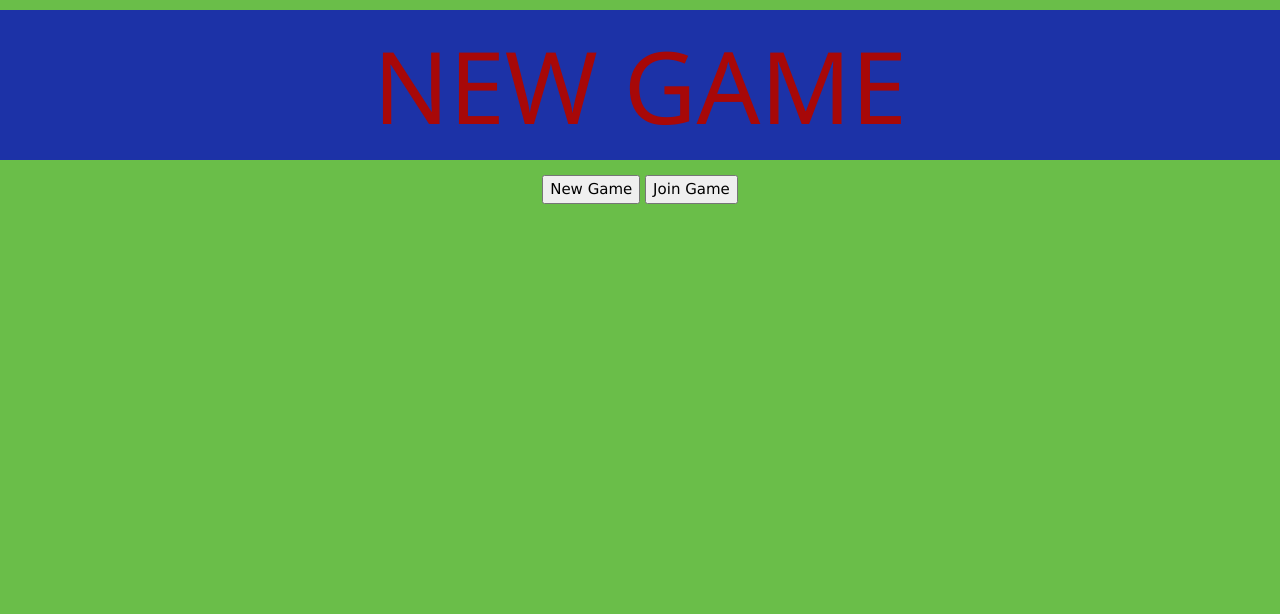
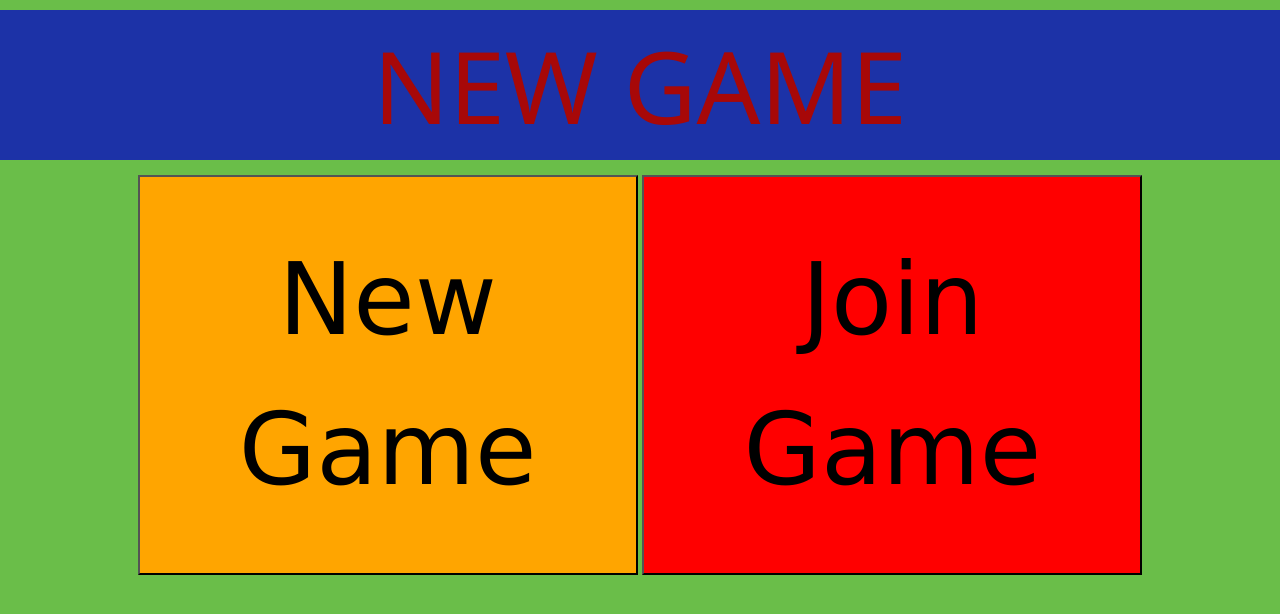
Before and after one commit to jcksnmdy/fail, a plain HTML site: page index.html in a window 1280 px wide. Drawn offline with nearby package versions, Linux system fonts and the light colour scheme.

Commit message:
almost ready

```diff
--- a/main.css
+++ b/main.css
@@ -20,6 +20,18 @@ body {
         background-color: red;
         height: 400px;
 }
+#new {
+        font-size: 100px;
+        width: 500px;
+        background-color: orange;
+        height: 400px;
+}
+#join {
+        font-size: 100px;
+        width: 500px;
+        background-color: red;
+        height: 400px;
+}
 #chooseStation {
         text-align: center;
 
--- a/main.js
+++ b/main.js
@@ -1,17 +1,18 @@
 page = 0
 function setup() {
         page = 0
+        window.location = 'index.html';
 }
 var mainClock = setInterval(main, 30)
 function main() {
         console.log(page)
 }
 function newGame() {
-        page = 3
+        page = 1
         window.location = 'new.html';
 }
 function joinGame() {
-        page = 4
+        page = 2
         window.location = 'join.html';
 }
 function masterActive() {
```
